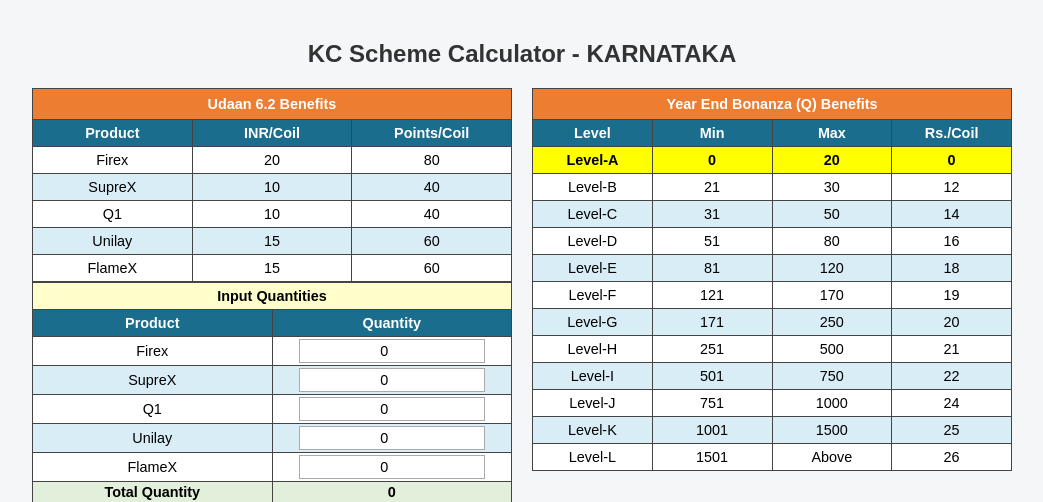
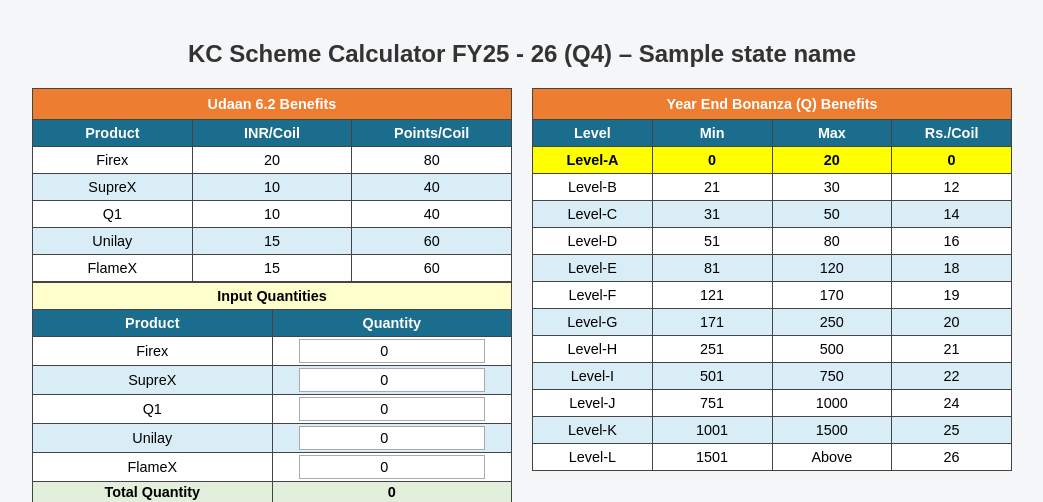
Before and after one commit to Rahulrai23/KD_Scheme_Calculator, a Flask app: template templates/scheme_karnataka.html in a window 1280 px wide. Shown: the top 502 px of the page, without its empty margins (118-1161 px from the left). Run offline with Flask 3, Linux system fonts and the light colour scheme; the template is opened without the code that fills it: most values are stand-ins (such as "Sample title", 1, 10 or a date in 2020).

Commit message:
Update scheme_karnataka.html

```diff
--- a/templates/scheme_karnataka.html
+++ b/templates/scheme_karnataka.html
@@ -63,7 +63,7 @@
 </head>
 <body>
 
-<h2>KC Scheme Calculator - KARNATAKA</h2>
+<h2>KC Scheme Calculator FY25 - 26 (Q4) – {{ state_name }}</h2>
 
 <div class="layout-wrapper">
   <div class="column-left">
```
